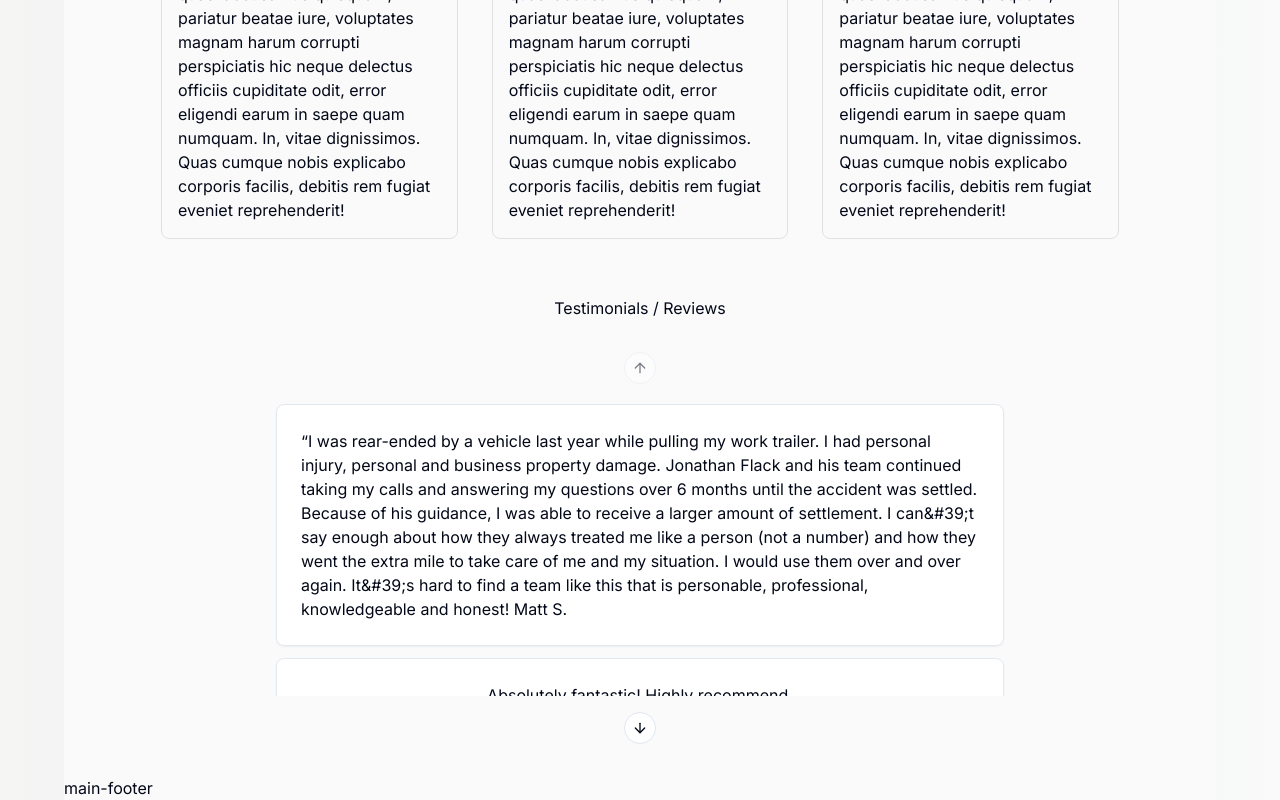
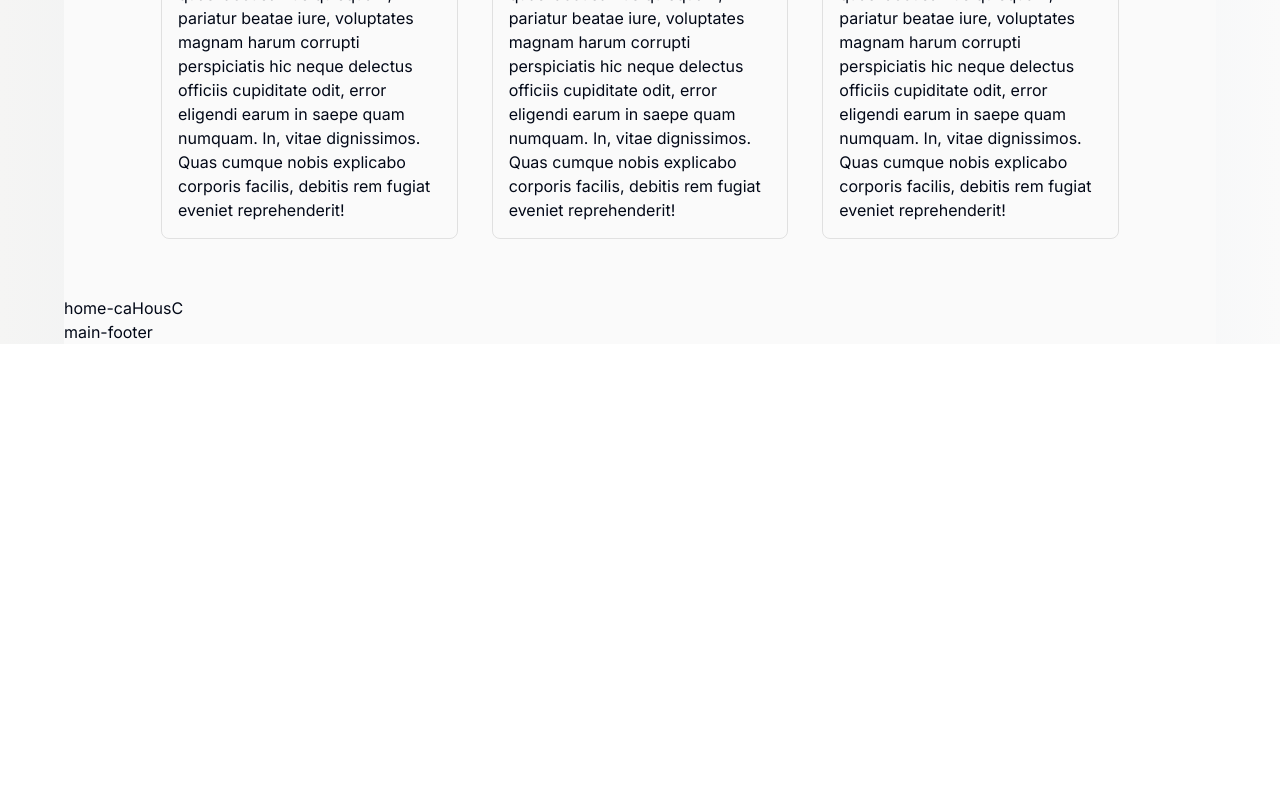
Before and after one commit to aaronaltman/flackinjury-law-2024, a Next.js app: page / in a window 1280 px wide. Shown: the part 2998-3798 px from the top of the page. After the commit the page ends 3342 px from the top, so only its background shows below. Built offline with nearby package versions, Linux system fonts and the light colour scheme.

Commit message:
carousel does not work

```diff
--- a/package.json
+++ b/package.json
@@ -12,6 +12,7 @@
     "@radix-ui/react-slot": "^1.0.2",
     "class-variance-authority": "^0.7.0",
     "clsx": "^2.1.0",
+    "embla-carousel": "^8.0.0-rc19",
     "embla-carousel-react": "^8.0.0-rc19",
     "lucide-react": "^0.309.0",
     "next": "14.0.4",
--- a/src/components/homepage/home-carousel.tsx
+++ b/src/components/homepage/home-carousel.tsx
@@ -1,52 +1,5 @@
-import { Card, CardContent } from "@/components/ui/card";
-import {
-  Carousel,
-  CarouselContent,
-  CarouselItem,
-  CarouselNext,
-  CarouselPrevious,
-} from "@/components/ui/carousel";
+import React from "react";
 
 export default function HomeCarousel() {
-  // Dummy testimonials data
-  const testimonials = [
-    "“I was rear-ended by a vehicle last year while pulling my work trailer. I had personal injury, personal and business property damage. Jonathan Flack and his team continued taking my calls and answering my questions over 6 months until the accident was settled. Because of his guidance, I was able to receive a larger amount of settlement. I can&#39;t say enough about how they always treated me like a person (not a number) and how they went the extra mile to take care of me and my situation. I would use them over and over again. It&#39;s hard to find a team like this that is personable, professional, knowledgeable and honest! Matt S.",
-    "Absolutely fantastic! Highly recommend.",
-    "Great experience from start to finish.",
-    "Exceptional quality and outstanding customer service.",
-    "I'm so happy with the product and service received!",
-  ];
-
-  return (
-    <>
-      <div className="text-center">
-        <h2>Testimonials / Reviews</h2>
-      </div>
-      <section className="flex flex-col justify-center items-center py-20">
-        <Carousel
-          opts={{
-            align: "start",
-          }}
-          orientation="vertical"
-          className="w-full max-w-3xl px-4"
-        >
-          <CarouselContent className="-mt-1 h-[300px]">
-            {testimonials.map((testimonial, index) => (
-              <CarouselItem key={index} className="pt-1 md:basis-1/2">
-                <div className="p-1">
-                  <Card>
-                    <CardContent className="flex items-center justify-center p-6">
-                      <span className="text-md">{testimonial}</span>
-                    </CardContent>
-                  </Card>
-                </div>
-              </CarouselItem>
-            ))}
-          </CarouselContent>
-          <CarouselPrevious />
-          <CarouselNext />
-        </Carousel>
-      </section>
-    </>
-  );
+  return <div>home-caHousC</div>;
 }
--- a/src/components/ui/carousel.tsx
+++ b/src/components/ui/carousel.tsx
@@ -1,259 +1,5 @@
-"use client"
+import React from "react";
 
-import * as React from "react"
-import useEmblaCarousel, {
-  type EmblaCarouselType as CarouselApi,
-  type EmblaOptionsType as CarouselOptions,
-  type EmblaPluginType as CarouselPlugin,
-} from "embla-carousel-react"
-import { ArrowLeft, ArrowRight } from "lucide-react"
-
-import { cn } from "@/lib/utils"
-import { Button } from "@/components/ui/button"
-
-type CarouselProps = {
-  opts?: CarouselOptions
-  plugins?: CarouselPlugin[]
-  orientation?: "horizontal" | "vertical"
-  setApi?: (api: CarouselApi) => void
+export default function Carousel() {
+  return <div>carousel</div>;
 }
-
-type CarouselContextProps = {
-  carouselRef: ReturnType<typeof useEmblaCarousel>[0]
-  api: ReturnType<typeof useEmblaCarousel>[1]
-  scrollPrev: () => void
-  scrollNext: () => void
-  canScrollPrev: boolean
-  canScrollNext: boolean
-} & CarouselProps
-
-const CarouselContext = React.createContext<CarouselContextProps | null>(null)
-
-function useCarousel() {
-  const context = React.useContext(CarouselContext)
-
-  if (!context) {
-    throw new Error("useCarousel must be used within a <Carousel />")
-  }
-
-  return context
-}
-
-const Carousel = React.forwardRef<
-  HTMLDivElement,
-  React.HTMLAttributes<HTMLDivElement> & CarouselProps
->(
-  (
-    {
-      orientation = "horizontal",
-      opts,
-      setApi,
-      plugins,
-      className,
-      children,
-      ...props
-    },
-    ref
-  ) => {
-    const [carouselRef, api] = useEmblaCarousel(
-      {
-        ...opts,
-        axis: orientation === "horizontal" ? "x" : "y",
-      },
-      plugins
-    )
-    const [canScrollPrev, setCanScrollPrev] = React.useState(false)
-    const [canScrollNext, setCanScrollNext] = React.useState(false)
-
-    const onSelect = React.useCallback((api: CarouselApi) => {
-      if (!api) {
-        return
-      }
-
-      setCanScrollPrev(api.canScrollPrev())
-      setCanScrollNext(api.canScrollNext())
-    }, [])
-
-    const scrollPrev = React.useCallback(() => {
-      api?.scrollPrev()
-    }, [api])
-
-    const scrollNext = React.useCallback(() => {
-      api?.scrollNext()
-    }, [api])
-
-    const handleKeyDown = React.useCallback(
-      (event: React.KeyboardEvent<HTMLDivElement>) => {
-        if (event.key === "ArrowLeft") {
-          event.preventDefault()
-          scrollPrev()
-        } else if (event.key === "ArrowRight") {
-          event.preventDefault()
-          scrollNext()
-        }
-      },
-      [scrollPrev, scrollNext]
-    )
-
-    React.useEffect(() => {
-      if (!api || !setApi) {
-        return
-      }
-
-      setApi(api)
-    }, [api, setApi])
-
-    React.useEffect(() => {
-      if (!api) {
-        return
-      }
-
-      onSelect(api)
-      api.on("reInit", onSelect)
-      api.on("select", onSelect)
-
-      return () => {
-        api?.off("select", onSelect)
-      }
-    }, [api, onSelect])
-
-    return (
-      <CarouselContext.Provider
-        value={{
-          carouselRef,
-          api: api,
-          opts,
-          orientation:
-            orientation || (opts?.axis === "y" ? "vertical" : "horizontal"),
-          scrollPrev,
-          scrollNext,
-          canScrollPrev,
-          canScrollNext,
-        }}
-      >
-        <div
-          ref={ref}
-          onKeyDownCapture={handleKeyDown}
-          className={cn("relative", className)}
-          role="region"
-          aria-roledescription="carousel"
-          {...props}
-        >
-          {children}
-        </div>
-      </CarouselContext.Provider>
-    )
-  }
-)
-Carousel.displayName = "Carousel"
-
-const CarouselContent = React.forwardRef<
-  HTMLDivElement,
-  React.HTMLAttributes<HTMLDivElement>
->(({ className, ...props }, ref) => {
-  const { carouselRef, orientation } = useCarousel()
-
-  return (
-    <div ref={carouselRef} className="overflow-hidden">
-      <div
-        ref={ref}
-        className={cn(
-          "flex",
-          orientation === "horizontal" ? "-ml-4" : "-mt-4 flex-col",
-          className
-        )}
-        {...props}
-      />
-    </div>
-  )
-})
-CarouselContent.displayName = "CarouselContent"
-
-const CarouselItem = React.forwardRef<
-  HTMLDivElement,
-  React.HTMLAttributes<HTMLDivElement>
->(({ className, ...props }, ref) => {
-  const { orientation } = useCarousel()
-
-  return (
-    <div
-      ref={ref}
-      role="group"
-      aria-roledescription="slide"
-      className={cn(
-        "min-w-0 shrink-0 grow-0 basis-full",
-        orientation === "horizontal" ? "pl-4" : "pt-4",
-        className
-      )}
-      {...props}
-    />
-  )
-})
-CarouselItem.displayName = "CarouselItem"
-
-const CarouselPrevious = React.forwardRef<
-  HTMLButtonElement,
-  React.ComponentProps<typeof Button>
->(({ className, variant = "outline", size = "icon", ...props }, ref) => {
-  const { orientation, scrollPrev, canScrollPrev } = useCarousel()
-
-  return (
-    <Button
-      ref={ref}
-      variant={variant}
-      size={size}
-      className={cn(
-        "absolute  h-8 w-8 rounded-full",
-        orientation === "horizontal"
-          ? "-left-12 top-1/2 -translate-y-1/2"
-          : "-top-12 left-1/2 -translate-x-1/2 rotate-90",
-        className
-      )}
-      disabled={!canScrollPrev}
-      onClick={scrollPrev}
-      {...props}
-    >
-      <ArrowLeft className="h-4 w-4" />
-      <span className="sr-only">Previous slide</span>
-    </Button>
-  )
-})
-CarouselPrevious.displayName = "CarouselPrevious"
-
-const CarouselNext = React.forwardRef<
-  HTMLButtonElement,
-  React.ComponentProps<typeof Button>
->(({ className, variant = "outline", size = "icon", ...props }, ref) => {
-  const { orientation, scrollNext, canScrollNext } = useCarousel()
-
-  return (
-    <Button
-      ref={ref}
-      variant={variant}
-      size={size}
-      className={cn(
-        "absolute h-8 w-8 rounded-full",
-        orientation === "horizontal"
-          ? "-right-12 top-1/2 -translate-y-1/2"
-          : "-bottom-12 left-1/2 -translate-x-1/2 rotate-90",
-        className
-      )}
-      disabled={!canScrollNext}
-      onClick={scrollNext}
-      {...props}
-    >
-      <ArrowRight className="h-4 w-4" />
-      <span className="sr-only">Next slide</span>
-    </Button>
-  )
-})
-CarouselNext.displayName = "CarouselNext"
-
-export {
-  type CarouselApi,
-  Carousel,
-  CarouselContent,
-  CarouselItem,
-  CarouselPrevious,
-  CarouselNext,
-}
```
Also changed, not shown: tsconfig.json (+7 -1 lines), 1 other file (tests, documents, lock files or other folders).
